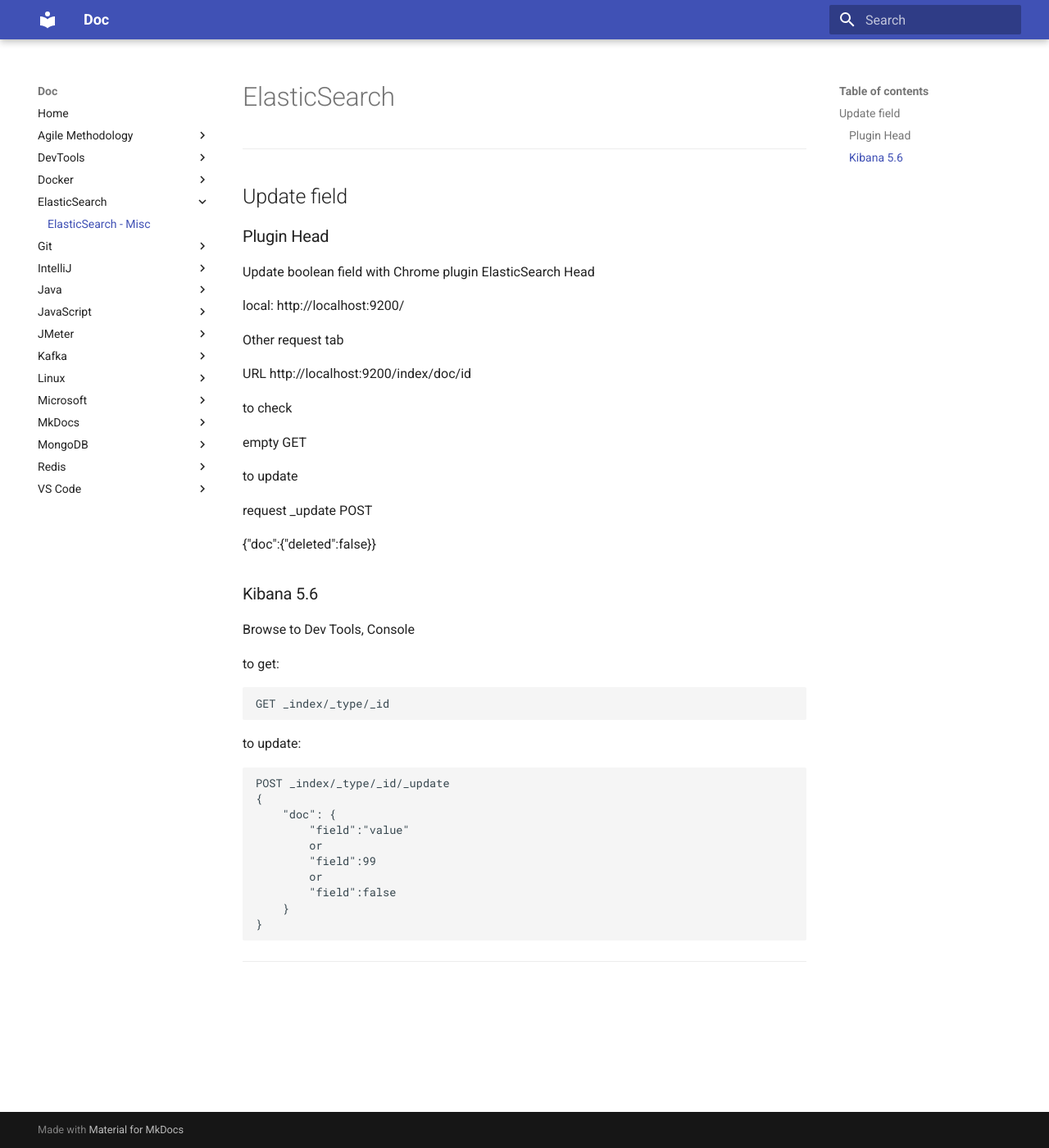
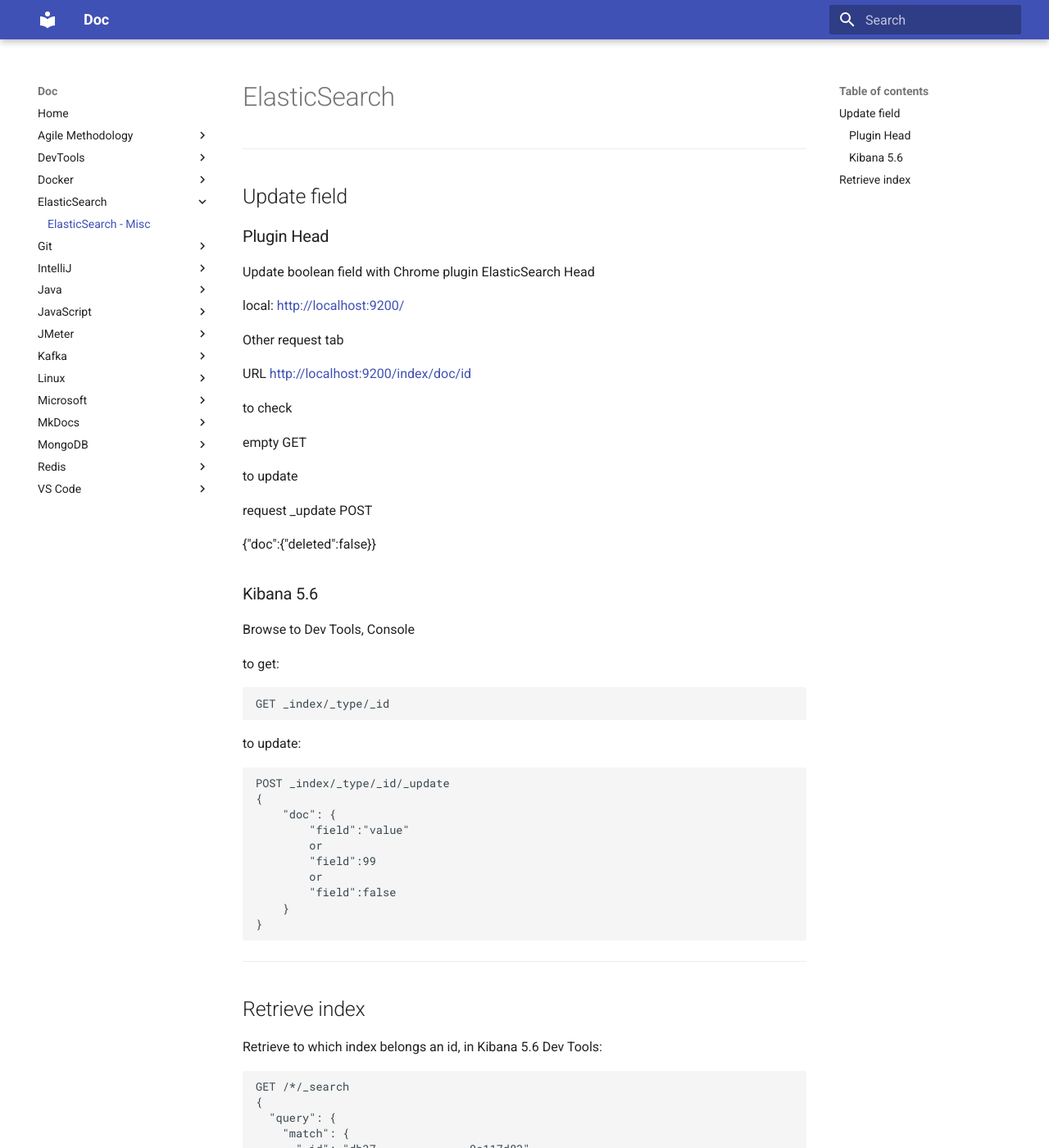
Before and after one commit to oldu73/doc, an MkDocs documentation site: the page built from docs/elasticsearch/elasticsearch.md, in a window 1280 px wide and 1400 px high. Shown: the whole window at 82% size. Built offline with MkDocs 1.6.1 and Material for MkDocs 9.7.7, drawn with Linux system fonts in a browser that asks for light colours; some of the changed text lies outside the part shown.

Commit message:
elasticsearch find index to which belong an id

````diff
--- a/docs/elasticsearch/elasticsearch.md
+++ b/docs/elasticsearch/elasticsearch.md
@@ -8,11 +8,11 @@
 
 Update boolean field with Chrome plugin ElasticSearch Head
 
-local: http://localhost:9200/
+local: <http://localhost:9200/>
 
 Other request tab
 
-URL http://localhost:9200/index/doc/id
+URL <http://localhost:9200/index/doc/id>
 
 to check
 
@@ -29,12 +29,14 @@
 Browse to Dev Tools, Console
 
 to get:
-```
+
+```txt
 GET _index/_type/_id
 ```
 
 to update:
-```
+
+```txt
 POST _index/_type/_id/_update
 {
     "doc": {
@@ -48,3 +50,20 @@
 ```
 
 ***
+
+## Retrieve index
+
+Retrieve to which index belongs an id, in Kibana 5.6 Dev Tools:
+
+```txt
+GET /*/_search
+{
+  "query": {
+    "match": {
+      "_id": "db37..-..-..-..-..9a117d83"
+    }
+  }
+}
+```
+
+***
````
